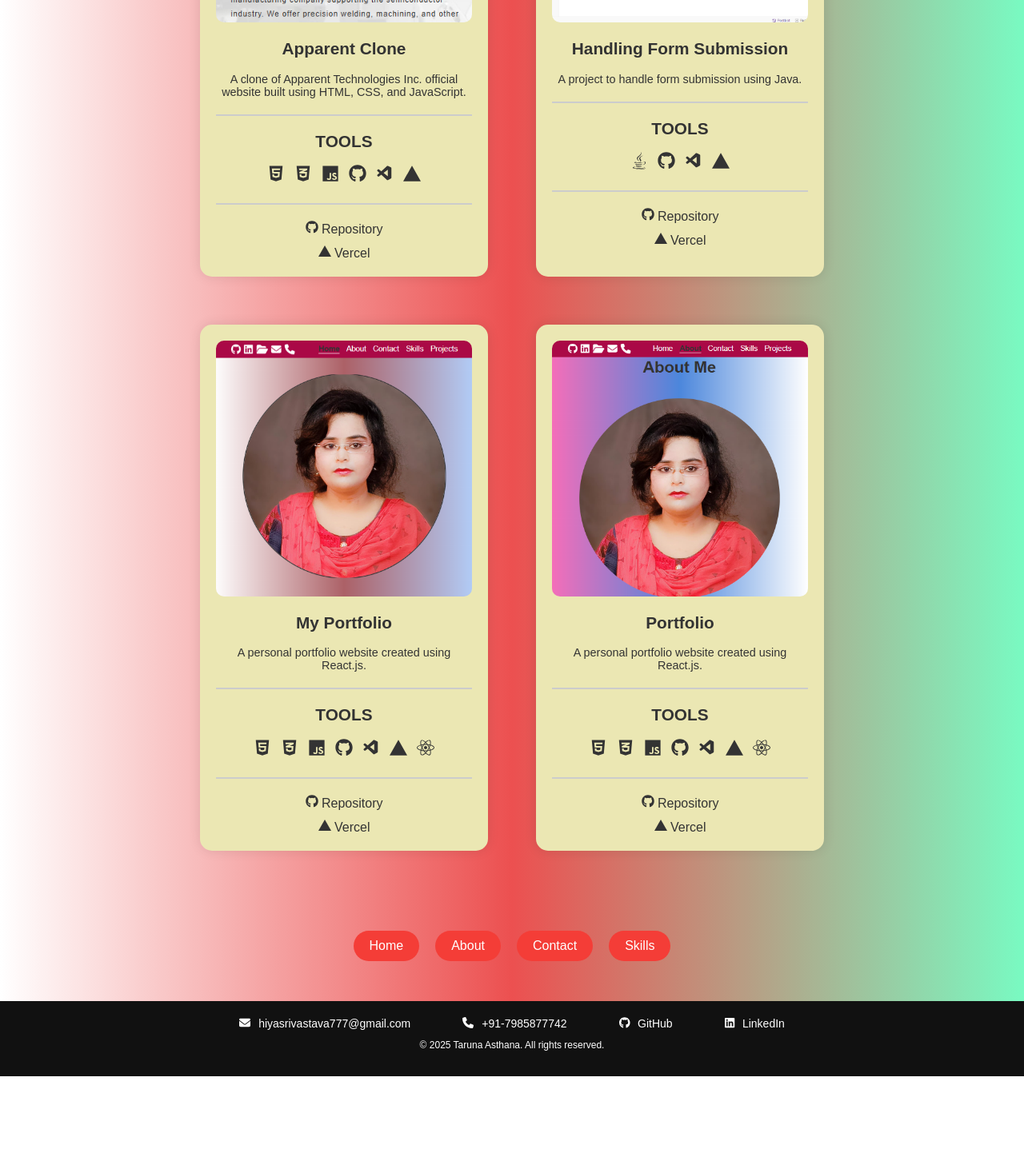
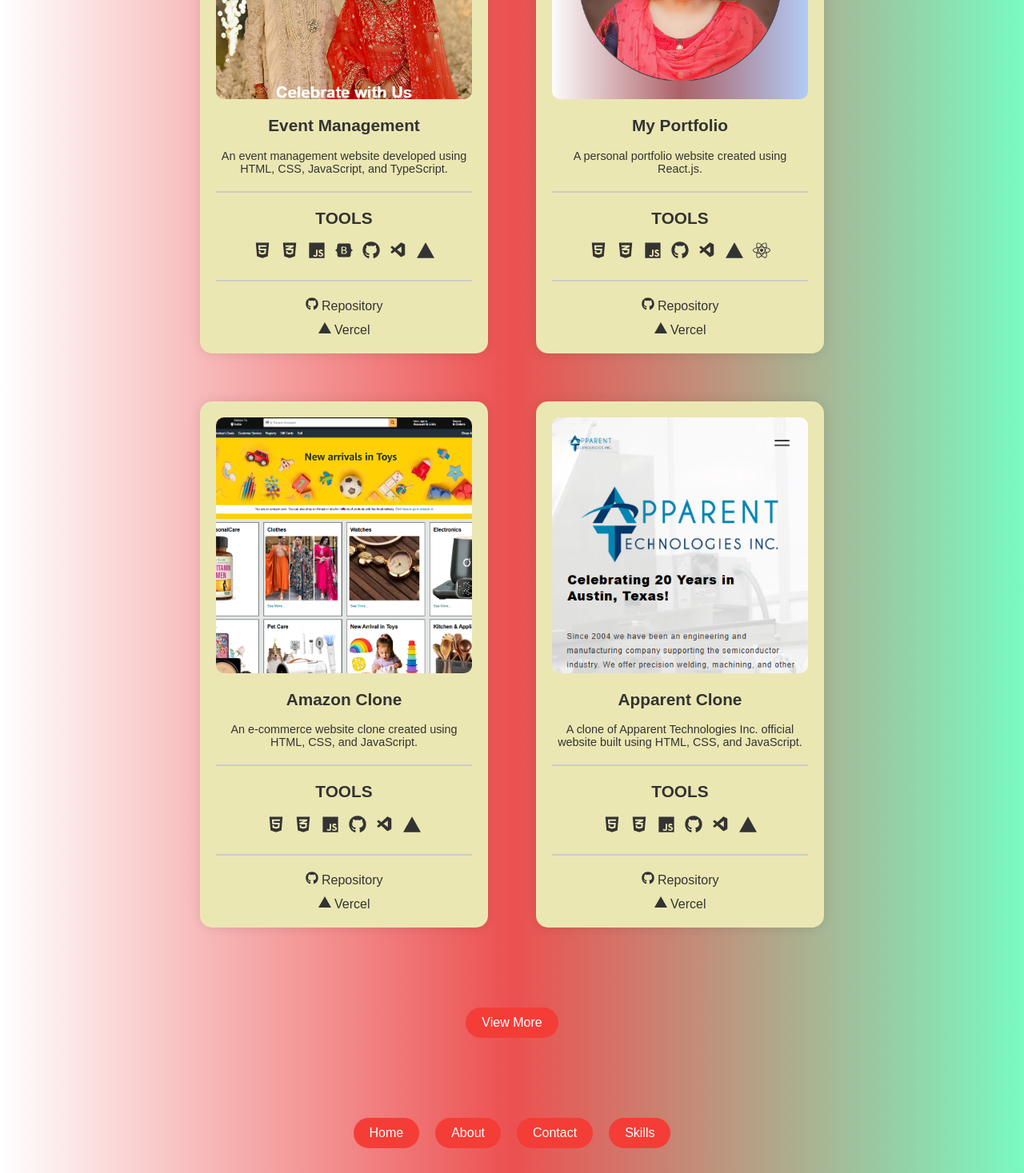
Before and after one commit to TarunaAsthana23/PORTFOLIO, a React (Create React App) app: page / in a window 1280 px wide. Shown: the part 5086-6553 px from the top of the page at 80% size. Before the commit the page ends 6432 px from the top, so only its background shows below. Built offline with nearby package versions, Linux system fonts and the light colour scheme.

Commit message:
Updated project

```diff
--- a/src/pages/Home.css
+++ b/src/pages/Home.css
@@ -2745,6 +2745,27 @@
     .btn_7 button:hover {
     background-color: #d93b2c;
     }
+
+    .view {
+      display: flex;
+      justify-content: center;
+      }
+
+    .view-btn {
+     margin: 100px 0px 0px 0px;
+     display: flex;
+     padding: 10px 10px;
+     background-color: #f43d37;
+     border: none;
+     color: white;
+     font-size: 1rem;
+     border-radius: 25px;
+     cursor: pointer;
+     }
+
+      .view-btn:hover {
+        background-color: #d93b2c;
+        }
   }
 
                               /* (320px - 480px) */
@@ -2871,6 +2892,27 @@
     .btn_7 button:hover {
     background-color: #d93b2c;
     }
+
+    .view {
+      display: flex;
+      justify-content: center;
+      }
+
+      .view-btn{
+        margin: 100px 0px 0px 0px;
+        display: flex;
+        padding: 10px 20px;
+        background-color: #f43d37;
+        border: none;
+        color: white;
+        font-size: 1.1rem;
+        border-radius: 25px;
+        cursor: pointer;
+      }
+
+      .view-btn:hover {
+      background-color: #d93b2c;
+      }
   }
 
                               /* (481px - 768px) */
@@ -2996,6 +3038,27 @@
 
     .btn_7 button:hover {
     background-color: #d93b2c;
+    }
+
+     .view {
+      display: flex;
+      justify-content: center;
+    }
+
+      .view-btn{
+        margin: 100px 0px 0px 0px;
+        display: flex;
+        padding: 10px 20px;
+        background-color: #f43d37;
+        border: none;
+        color: white;
+        font-size: 1.5rem;
+        border-radius: 25px;
+        cursor: pointer;
+      }
+
+    .view-btn:hover {
+      background-color: #d93b2c;
     }
   }
 
@@ -3128,6 +3191,27 @@
     .btn_7 button:hover {
     background-color: #d93b2c;
     }
+
+    .view {
+      display: flex;
+      justify-content: center;
+    }
+
+    .view-btn {
+      margin: 100px 0px 0px 0px;
+      display: flex;
+      padding: 10px 20px;
+      background-color: #f43d37;
+      border: none;
+      color: white;
+      font-size: 1.3rem;
+      border-radius: 25px;
+      cursor: pointer;
+    }
+
+    .view-btn:hover {
+      background-color: #d93b2c;
+    }
   }
 
                               /* (1025px - 1200px) */
@@ -3261,6 +3345,26 @@
     .btn_7 button:hover {
     background-color: #d93b2c;
     }
+    .view {
+      display: flex;
+      justify-content: center;
+    }
+
+    .view-btn {
+      margin: 100px 0px 0px 0px;
+      display: flex;
+      padding: 10px 20px;
+      background-color: #f43d37;
+      border: none;
+      color: white;
+      font-size: 1rem;
+      border-radius: 25px;
+      cursor: pointer;
+    }
+
+    .view-btn:hover {
+      background-color: #d93b2c;
+    }
   }
 
                               /* (1201px and above) */
--- a/src/pages/Home.js
+++ b/src/pages/Home.js
@@ -1,6 +1,6 @@
 // src/pages/Home.js
 
-import React from "react";
+import React, { useState } from "react";
 import profilePic_1 from "../Assets/Home/Chubby.jpg";
 import profilePic_2 from "../Assets/Home/Chubby.jpg";
 import {
@@ -36,6 +36,52 @@
 
 const projects = [
   {
+    id: 1,
+    title: 'Codemic',
+    image: '/Set/Images/Codemic.png',
+    description: 'A responsive and visually appealing website for a web development company, designed to showcase services, portfolio, and contact details in a professional, user-friendly manner. Built using React.js for the frontend and Node.js for the backend, with MongoDB as the database, the site delivers a modern design, smooth navigation, and reliable performance across all devices.',
+    tools: ['html', 'css', 'bootstrap', 'js', 'github', 'vscode', 'vercel', 'react'],
+    repoLink: 'https://github.com/TarunaAsthana23/codemic.git',
+    // pageLink: 'https://tarunaasthana23.github.io/portfolio',
+    vercelLink: 'https://codemic-781vw74v3-taruna-asthanas-projects.vercel.app/', // replace with your actual Vercel URL
+  },
+
+  {
+    id: 2,
+    title: 'Portfolio',
+    image: '/Set/Images/Portfolio.png',
+    description: 'A personal portfolio website created using React.js.',
+    tools: ['html', 'css', 'js', 'github', 'vscode', 'vercel', 'react'],
+    repoLink: 'https://github.com/TarunaAsthana23/PORTFOLIO.git',
+    // pageLink: 'https://tarunaasthana23.github.io/portfolio',
+    vercelLink: 'https://portfolio-tarunaasthana23-taruna-asthanas-projects.vercel.app/', // replace with your actual Vercel URL
+
+  },
+
+  {
+    id: 3,
+    title: 'Event Management',
+    image: '/Set/Images/Event Management.png',
+    description: 'An event management website developed using HTML, CSS, JavaScript, and TypeScript.',
+    tools: ['html', 'css', 'js', 'bootstrap', 'github', 'vscode', 'vercel'],
+    repoLink: 'https://github.com/TarunaAsthana23/Event-Management',
+    // pageLink: 'https://tarunaasthana23.github.io/Event-Management/',
+    vercelLink: 'https://event-management-tarunaasthana23-taruna-asthanas-projects.vercel.app/', // replace with your actual Vercel URL
+  },
+
+  {
+    id: 4,
+    title: 'My Portfolio',
+    image: '/Set/Images/My Portfolio.png',
+    description: 'A personal portfolio website created using React.js.',
+    tools: ['html', 'css', 'js', 'github', 'vscode', 'vercel', 'react'],
+    repoLink: 'https://github.com/TarunaAsthana23/My_Portfolio.git',
+    // pageLink: 'https://tarunaasthana23.github.io/portfolio',
+    vercelLink: 'https://my-portfolio-tarunaasthana23-taruna-asthanas-projects.vercel.app/', // replace with your actual Vercel URL
+  },
+
+  {
+    id: 5,
     title: 'Amazon Clone',
     image: '/Set/Images/Amazon.png',
     description: 'An e-commerce website clone created using HTML, CSS, and JavaScript.',
@@ -45,16 +91,9 @@
     // vercelLink: '',
     // replace with your actual Vercel URL
   },
+
   {
-    title: 'Event Management',
-    image: '/Set/Images/Event Management.png',
-    description: 'An event management website developed using HTML, CSS, JavaScript, and TypeScript.',
-    tools: ['html', 'css', 'js', 'bootstrap', 'github', 'vscode', 'vercel'],
-    repoLink: 'https://github.com/TarunaAsthana23/Event-Management',
-    // pageLink: 'https://tarunaasthana23.github.io/Event-Management/',
-    vercelLink: 'https://event-management-tarunaasthana23-taruna-asthanas-projects.vercel.app/', // replace with your actual Vercel URL
-  },
-  {
+    id: 6,
     title: 'Apparent Clone',
     image: '/Set/Images/Apparent.png',
     description: 'A clone of Apparent Technologies Inc. official website built using HTML, CSS, and JavaScript.',
@@ -64,38 +103,19 @@
     vercelLink: 'https://apparent-git-main-taruna-asthanas-projects.vercel.app/', // replace with your actual Vercel URL
   },
   {
+    id: 7,
     title: 'Handling Form Submission',
     image: '/Set/Images/S1.png',
     description: 'A project to handle form submission using Java.',
     tools: ['java', 'github', 'vscode', 'vercel'],
     repoLink: 'https://github.com/TarunaAsthana23/handling-form-submission',
-    // pageLink: 'https://tarunaasthana23.github.io/pnpm rtfolio/',
+    // pageLink: 'https://tarunaasthana23.github.io/portfolio/',
     // vercelLink: '',
-    // replace with your actual Vercel URL
+     // replace with your actual Vercel URL
 
   },
 
-  {
-    title: 'My Portfolio',
-    image: '/Set/Images/My Portfolio.png',
-    description: 'A personal portfolio website created using React.js.',
-    tools: ['html', 'css', 'js', 'github', 'vscode', 'vercel', 'react'],
-    repoLink: 'https://github.com/TarunaAsthana23/My_Portfolio.git',
-    // pageLink: 'https://tarunaasthana23.github.io/portfolio',
-    vercelLink: 'https://my-portfolio-tarunaasthana23-taruna-asthanas-projects.vercel.app/', // replace with your actual Vercel URL
 
-  },
-
-  {
-    title: 'Portfolio',
-    image: '/Set/Images/Portfolio.png',
-    description: 'A personal portfolio website created using React.js.',
-    tools: ['html', 'css', 'js', 'github', 'vscode', 'vercel', 'react'],
-    repoLink: 'https://github.com/TarunaAsthana23/PORTFOLIO.git',
-    // pageLink: 'https://tarunaasthana23.github.io/portfolio',
-    vercelLink: 'https://portfolio-tarunaasthana23-taruna-asthanas-projects.vercel.app/', // replace with your actual Vercel URL
-
-  },
 ];
 
 const iconMap = {
@@ -112,10 +132,15 @@
 
 
 
+// function Home() {
 
+  const [showAll, setShowAll] = useState(false);
 
-// function Home() {
+  // Pehle 6 cards dikhane ka logic
+  const displayedProjects = showAll ? projects : projects.slice(0, 6);
+
     return (
+
                           // ---- Home ----//
 <div className="main" >
   <section id="home" name="home" >
@@ -345,7 +370,7 @@
     <div className="projects-section" >
       <h1 className="projects-title">PROJECTS</h1>
       <div className="projects-container">
-        {projects.map((project, index) => (
+        {displayedProjects.map((project, index) => (
 
           <div className="project-card" key={index}>
             <img src={project.image} alt={project.title} className="project-img" />
@@ -371,6 +396,13 @@
 
         ))}
       </div>
+
+      {/* View More / View Less Button */}
+        {projects.length > 6 && (
+          <div className="view">
+            <button className="view-btn" onClick={() => setShowAll(!showAll)}> {showAll ? "View Less" : "View More"} </button>
+          </div>
+        )}
 
 
       <div className="btn_7 ">
```
Also changed, not shown: public/Set/Images/Codemic.png (added).
